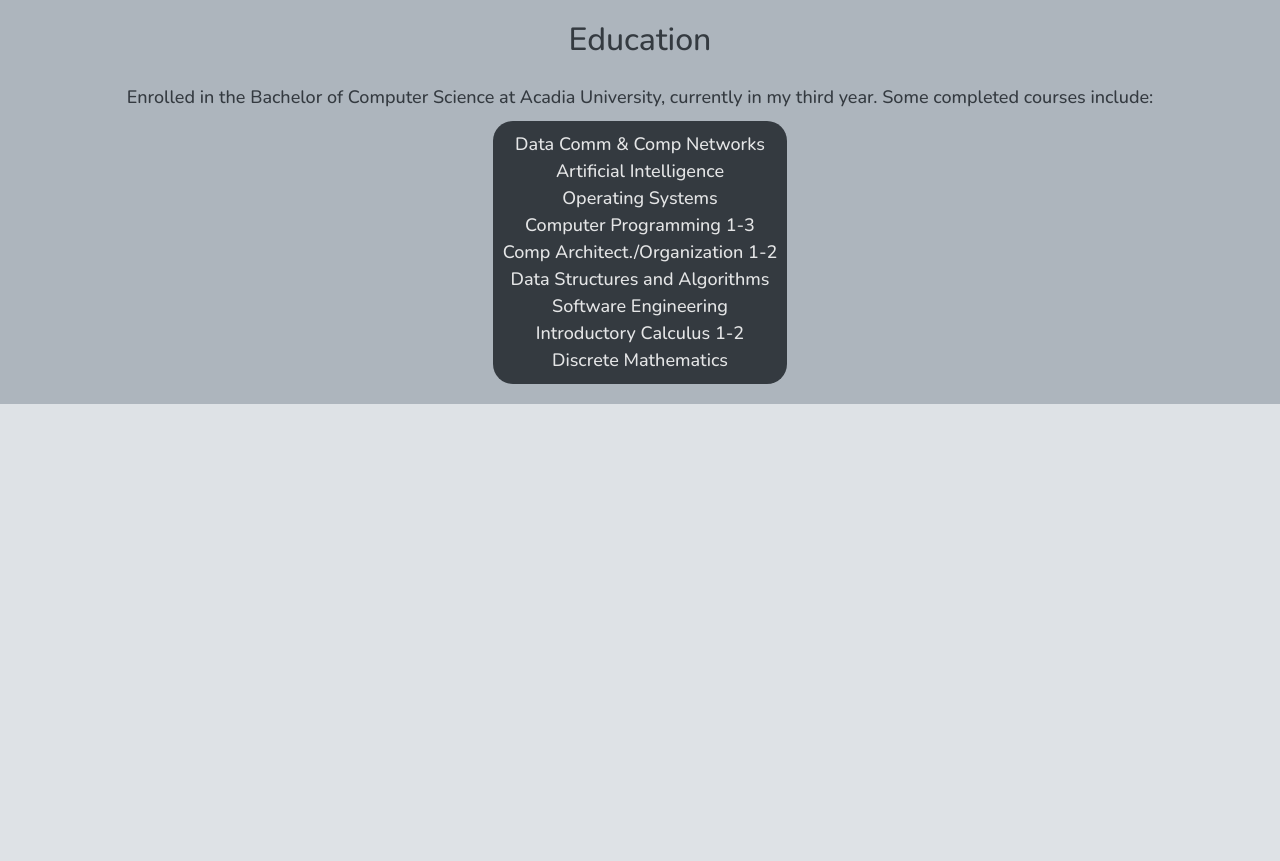
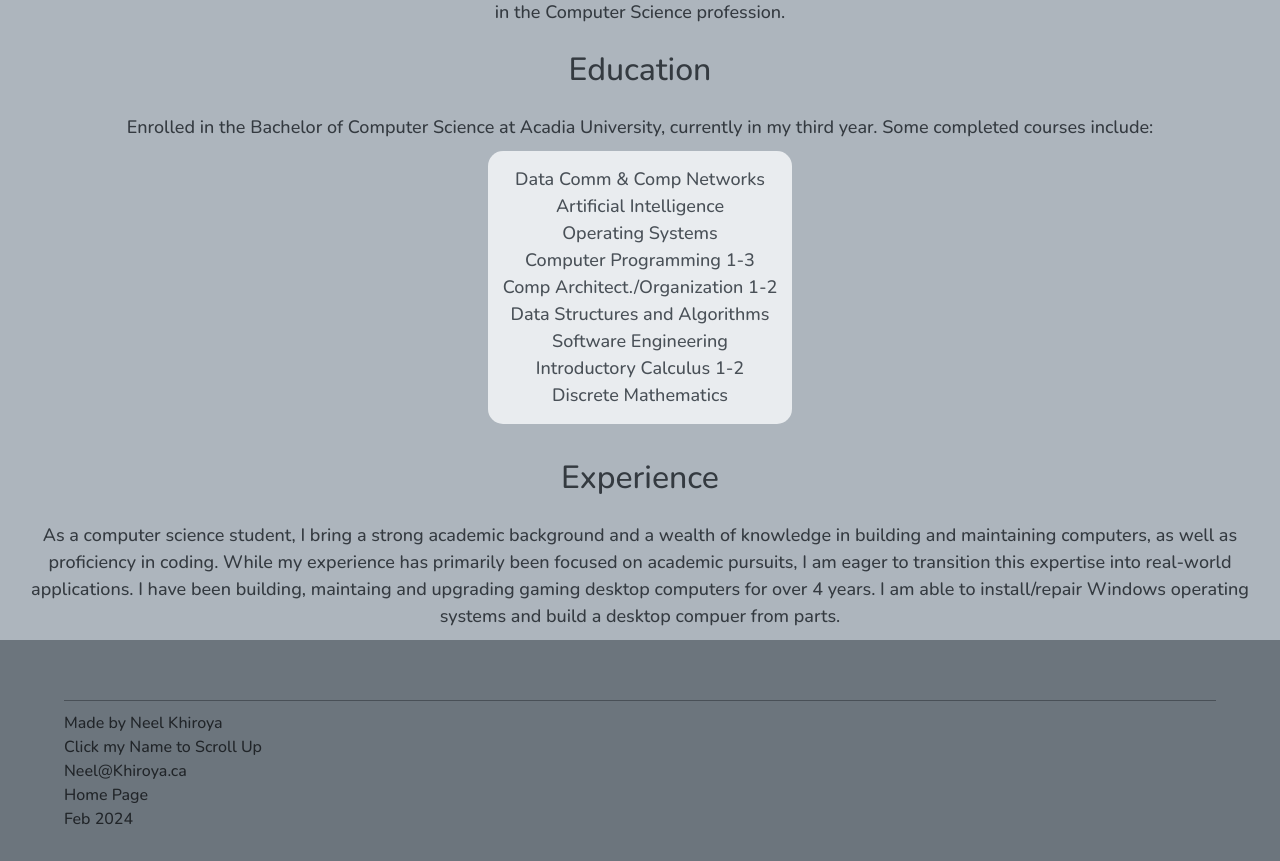
Before and after one commit to NeelthebigGuy/navbar_practice, a React (Vite) app: page / in a window 1280 px wide. Shown: the part 640-1501 px from the top of the page. Before the commit the page ends 1044 px from the top, so only its background shows below. Built offline with nearby package versions, Linux system fonts and the light colour scheme; a web font is replaced by a local one.

Commit message:
first build

```diff
--- a/src/App.jsx
+++ b/src/App.jsx
@@ -1,17 +1,23 @@
 import React from "react"
 
-import NavBar from "./componets/NavBar"
-import Home from "./componets/Home"
+import NavBar from "./componets/NavBar";
+import Home from "./componets/Home";
+import Footer from "./componets/Footer";
+
+
 function App() {
 
 
   return (
-    <>
+    <div className="myscroll">
 
       <NavBar/>
 
       <Home/>
-    </>
+
+      <Footer/>
+
+    </div>
   )
 }
 
--- /dev/null
+++ b/src/componets/Footer.jsx
@@ -0,0 +1,32 @@
+import React from 'react'
+
+import './css/footer.css'
+
+export default function Footer() {
+  return (
+    <div className='myfootercontainer'>
+        <div className='bar'/>
+        <div className='myfooter flex justify-between'>
+            <div>
+                <div>
+                    Made by Neel Khiroya
+                </div>
+                <div>
+                    Click my Name to Scroll Up
+                </div>
+            </div>
+            <div className='text-end'>
+                <div>
+                    Neel@Khiroya.ca
+                </div>
+                <a href='https://home.khiroya.ca/'>
+                    Home Page
+                </a>
+                <div>
+                    Feb 2024
+                </div>
+            </div>
+        </div>
+    </div>
+  )
+}
--- a/src/componets/Home.jsx
+++ b/src/componets/Home.jsx
@@ -1,4 +1,5 @@
 import React from 'react'
+import { motion } from 'framer-motion'
 import './css/home.css'
 
 
@@ -23,9 +24,12 @@
     {/* Title */}
     <div className='mycontainer'>
         <div className=''>
-          <h1 className='mytitle bg-gradient-to-r from-indigo-400 to-cyan-400 text-transparent bg-clip-text'>
+          <motion.h1  className='mytitle bg-gradient-to-r from-indigo-400 to-cyan-400 text-transparent bg-clip-text'
+                      animate={{opacity: 1, zIndex: 10}}
+                      initial={{opacity: 0, zIndex:10}}
+                      transition={{duration: .5}}>
             Neel Khiroya
-          </h1>
+          </motion.h1>
         </div>
     </div>
 
@@ -42,7 +46,7 @@
       </div>
     </div>
 
-    <div className='contentcontainer'>
+    <div className='contentcontainer md:pl-10 md:pr-10'>
         <div>
           <HomeContent title="About me" description="A Computer Science student with a passion for all things computer related, from building desktops to coding. I enjoy anything that challenges my knowledge in the Computer Science profession."/>
 
@@ -63,6 +67,10 @@
                 </ul>
               </div>
             </div>
+
+            <HomeContent title="Experience" description="As a computer science student, I bring a strong academic background and a wealth of knowledge in building and maintaining computers, as well as proficiency in coding. While my experience has primarily been focused on academic pursuits, I am eager to transition this expertise into real-world applications. I have been building, maintaing and upgrading gaming desktop computers for over 4 years. I am able to install/repair Windows operating systems and build a desktop compuer from parts."/>
+
+
           </div>
     </div>
     </>
--- a/src/componets/NavBar.jsx
+++ b/src/componets/NavBar.jsx
@@ -16,10 +16,26 @@
 
 }
 
+function scroll() {
+    window.scrollTo({
+      top: 0,
+      behavior: 'smooth'
+    });
+  }
 
 export default function NavBar() {
 
     const [isOpen, setOpen] = useState(0);
+
+    const closemenu = () => {
+        document.getElementById("myDropDown").style.height = "0px";
+        setOpen(0);
+    }
+
+    const openmenu = () => {
+        document.getElementById("myDropDown").style.height = "258px";
+        setOpen(1);
+    }
 
     const toggleDropDown = () => {
 
@@ -27,33 +43,41 @@
         window.scrollTo({top: 0, behavior: 'smooth'});
 
         //active state for our navbar.
+        //close
         if(isOpen == 1){
-            document.getElementById("myDropDown").style.height = "0px";
-            setOpen(0);
+            closemenu();
         }
+        //open
         else{
-            setOpen(1)
-            document.getElementById("myDropDown").style.height = "208px";
+            openmenu();
         }
     }
 
   return (
     <>
     <link rel="stylesheet" href="https://cdnjs.cloudflare.com/ajax/libs/font-awesome/4.7.0/css/font-awesome.min.css"/>
-    <div className='navbar h-12'>
-        <div className='lefttitle md:pl-2'>Neel K</div>
+    <div className='navbar h-12 md:hidden'>
+        <div className='lefttitle md:pl-2 cursor-pointer' onClick={scroll}>Neel K</div>
         <button className='button' onClick={toggleDropDown}>
-            <i className='fa fa-bars md:invisible'></i>
+            <i className='fa fa-bars'></i>
+        </button>
+
+    </div>
+
+    <div className='hidden md:flex navbar md:h-12' onMouseEnter={openmenu}>
+        <div className='lefttitle md:pl-2 cursor-pointer' onClick={scroll}>Neel K</div>
+        <button className='button' onClick={toggleDropDown}>
             <div className='top-0 right-0 hidden md:inline md:text-black md:text-lg md:pr-2'>Links</div>
         </button>
     </div>
 
-    <div id='myDropDown' className='dropdown' onMouseLeave={toggleDropDown}>
+    <div id='myDropDown' className='dropdown' onMouseLeave={closemenu}>
         <div className='flex flex-col gap-2 p-2'>
             <ReactiveLinks link="https://github.com/NeelthebigGuy" name="GitHub"/>
             <ReactiveLinks link="https://www.linkedin.com/in/neel-khiroya-71a177239/" name="LinkedIn"/>
             <ReactiveLinks link="https://www.instagram.com/neelkhiroya/" name="Instagram"/>
             <ReactiveLinks link="mailto:neel@khiroya.ca" name="Email me"/>
+            <ReactiveLinks link="https://drive.google.com/file/d/1M_5zHfpoPvn-l34Yxurk07CPyne6nsF6/view" name="See my Resume"/>
         </div>
     </div>
 
--- /dev/null
+++ b/src/componets/css/footer.css
@@ -0,0 +1,24 @@
+@import url('https://fonts.googleapis.com/css2?family=Nunito:wght@500&display=swap');
+
+.myfootercontainer{
+    display: flex;
+    flex-direction: column;
+    align-items: center;
+    justify-content: center;
+    background-color: #6C757D;
+    color: #212529;
+    width: 100%;
+    padding: 60px 0 30px 0;
+    font-family: 'Nunito', sans-serif;
+}
+
+.myfooter{
+    width: 90%;
+    padding-top: 10px;
+}
+
+.bar{
+    background-color: #495057;
+    height: 1px;
+    width: 90%;
+}
--- a/src/componets/css/home.css
+++ b/src/componets/css/home.css
@@ -43,10 +43,10 @@
 }
 
 .paragraphstyle{
-    background-color: #343A40;
-    color: rgba(255, 255, 255, 0.87);;
-    padding: 10px;
-    border-radius: 20px;
+    background-color: #E9ECEF;
+    color: #495057;
+    padding: 15px;
+    border-radius: 15px;
 }
 
 .mycontainer ul li {
--- a/src/index.css
+++ b/src/index.css
@@ -11,4 +11,20 @@
   text-rendering: optimizeLegibility;
   -webkit-font-smoothing: antialiased;
   -moz-osx-font-smoothing: grayscale;
+  scrollbar-color: #495057 #ADB5BD;
+  scrollbar-width: thin;
 }
+
+::-webkit-scrollbar {
+  width: 12px;
+}
+
+::-webkit-scrollbar-track {
+  -webkit-box-shadow: inset 0 0 6px     rgba(0,0,0,0.3);
+  border-radius: 10px;
+}
+
+::-webkit-scrollbar-thumb {
+  border-radius: 10px;
+  -webkit-box-shadow: inset 0 0 6px     rgba(0,0,0,0.5);
+}
```
